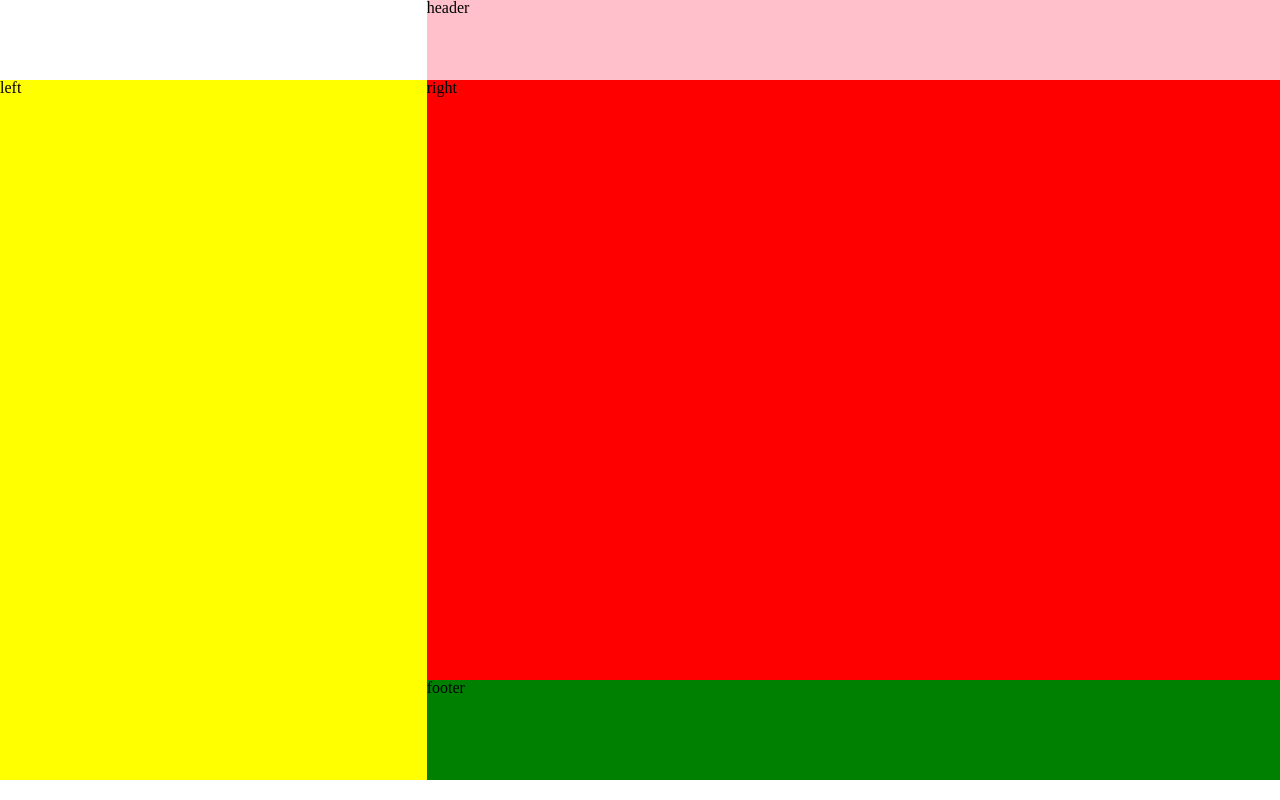
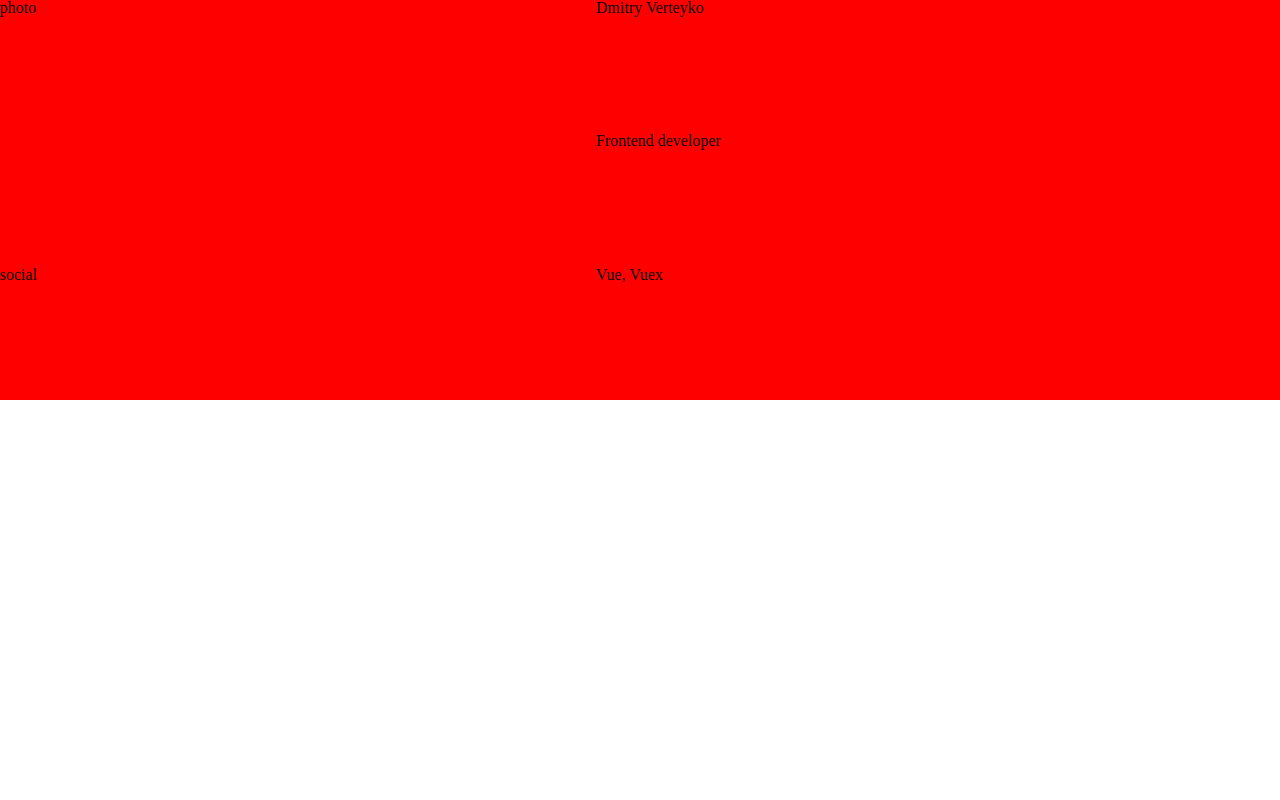
Before and after one commit to dzmitry-viartseika/grid-css, a website built with webpack: page src/index.html in a window 1280 px wide. Built offline with nearby package versions, Linux system fonts and the light colour scheme.

Commit message:
test layout

```diff
--- a/src/assets/scss/core.scss
+++ b/src/assets/scss/core.scss
@@ -154,3 +154,31 @@
     //justify-self: stretch;
   }
 }
+
+.block {
+  display: grid;
+  grid-template-areas:
+    "image name"
+    "image position"
+    "social description"
+;
+  width: 100%;
+  height: 400px;
+  background: red;
+
+  &__image {
+    grid-area: image;
+  }
+
+  &__name {
+    grid-area: name;
+  }
+
+  &__position {
+    grid-area: position;
+  }
+
+  &__description {
+    grid-area: description;
+  }
+}
--- a/src/index.html
+++ b/src/index.html
@@ -40,12 +40,30 @@
 <!--        <div class="lp-gallery__item"></div>-->
 <!--        <div class="lp-gallery__item"></div>-->
 <!--    </section>-->
-<div class="app">
-    <div class="app-header">header</div>
-    <div class="app-content__left">left</div>
-    <div class="app-content__right">right</div>
-    <div class="app-footer">footer</div>
-</div>
+<!--<div class="app">-->
+<!--    <div class="app-header">header</div>-->
+<!--    <div class="app-content__left">left</div>-->
+<!--    <div class="app-content__right">right</div>-->
+<!--    <div class="app-footer">footer</div>-->
+<!--</div>-->
+
+    <div class="block">
+        <div class="block__image">
+            photo
+        </div>
+        <div class="block__social">
+            social
+        </div>
+        <div class="block__name">
+            Dmitry Verteyko
+        </div>
+        <div class="block__position">
+            Frontend developer
+        </div>
+        <div class="block__description">
+            Vue, Vuex
+        </div>
+    </div>
 </div>
 </body>
 </html>
```
